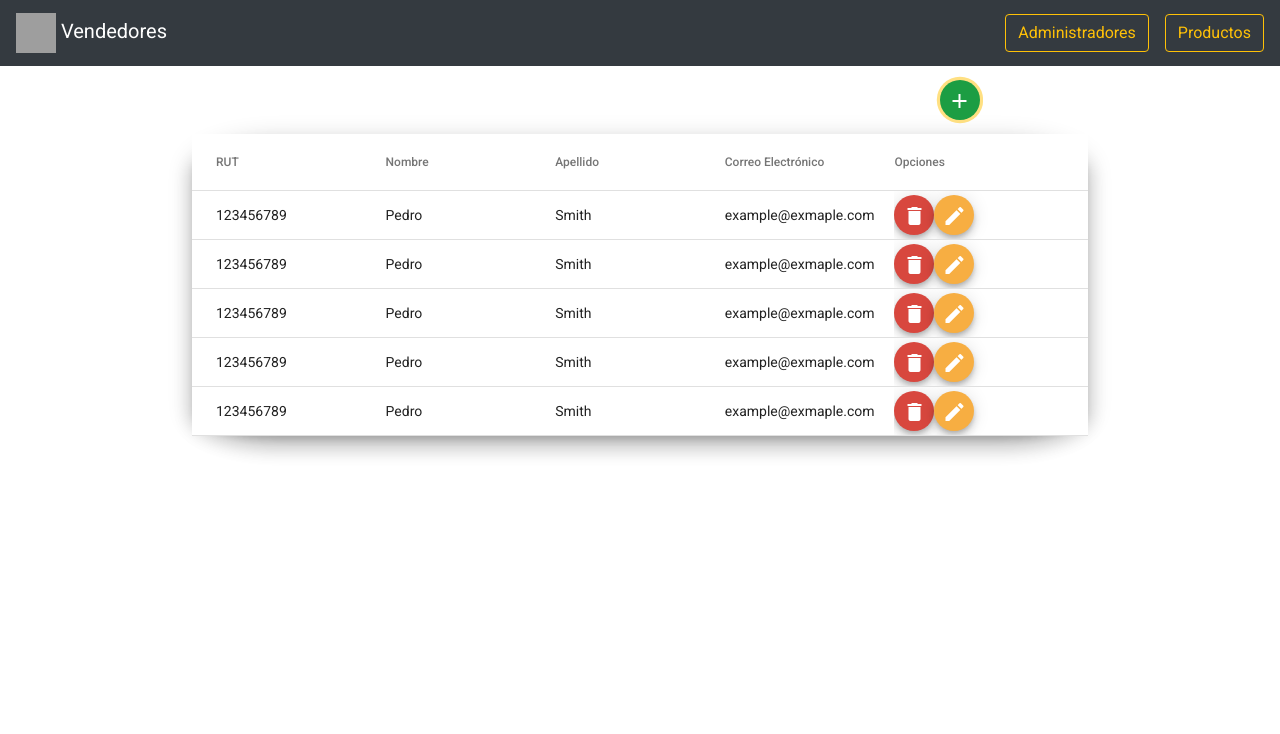
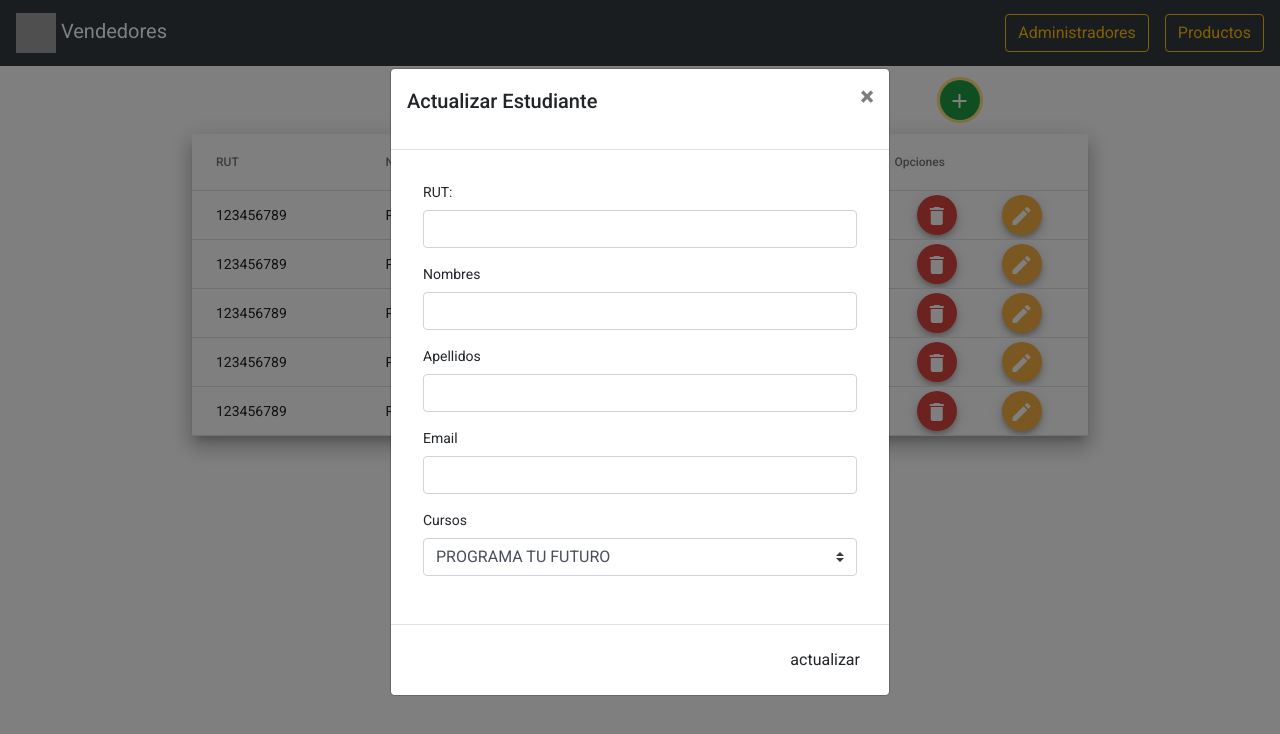
Before and after one commit to cacunae/ProyectoFinal, an Angular app: page /vendedores in a window 1280 px wide. Both pictures are taken after a click on the button "add". Shown: the top 734 px of the page. Built offline with nearby package versions, Linux system fonts and the light colour scheme; grey boxes are pictures that could not be loaded.

Commit message:
añadidos de ultima hora

```diff
--- a/src/app/componentes/vendedor/vendedor.component.html
+++ b/src/app/componentes/vendedor/vendedor.component.html
@@ -31,17 +31,14 @@
     class="btn btn-outline-warning mat-elevation-z8"
     style="background-color: #1c9d43; color: white"
     href="#contenido"
-    data-toggle="dialog"
+    data-toggle="modal"
     mat-mini-fab
   >
     <mat-icon>add</mat-icon>
   </button>
 </div>
 
-<div
-  style="width: 70%; margin: 1em auto; border-radius: 10%"
-  class="mat-elevation-z12"
->
+<div style="width: 70%; margin: 1em auto" class="mat-elevation-z12">
   <mat-table [dataSource]="estudiantes">
     <ng-container matColumnDef="rut">
       <mat-header-cell *matHeaderCellDef> RUT </mat-header-cell>
@@ -66,20 +63,21 @@
       </mat-cell>
     </ng-container>
     <ng-container matColumnDef="opciones">
-      <mat-header-cell *matHeaderCellDef> Opciones </mat-header-cell>
+      <mat-header-cell style="text-align: center" *matHeaderCellDef>
+        Opciones
+      </mat-header-cell>
       <mat-cell *matCellDef="let estudiante; index as i">
         <button
           mat-mini-fab
-          style="background-color: #d8473e"
+          style="background-color: #d8473e; margin: auto"
           (click)="eliminar(i)"
         >
           <mat-icon>delete</mat-icon>
         </button>
 
         <button
-          style="background-color: #f7ae42; color: white"
+          style="background-color: #f7ae42; color: white; margin: auto"
           (click)="modificar(i)"
-          href="#contenido"
           data-toggle="modal"
           mat-mini-fab
         >
@@ -91,3 +89,79 @@
     <mat-row *matRowDef="let myRowData; columns: columnasAMostrar"></mat-row>
   </mat-table>
 </div>
+
+<div class="text-right mt-4">
+  <div>
+    <div
+      class="modal fade"
+      id="contenido"
+      style="margin-top: 40px; margin-bottom: 30px"
+    >
+      <div class="modal-dialog text-center">
+        <div class="modal-content">
+          <!--encabezado del modal-->
+          <div class="modal-header">
+            <h2 class="modal-title">Actualizar Estudiante</h2>
+            <button
+              type="button"
+              class="close"
+              data-dismiss="modal"
+              aria-hidden="true"
+            >
+              &times;
+            </button>
+          </div>
+          <!--cuerpo del modal-->
+          <div class="modal-body">
+            <form class="text-left p-3">
+              <div class="form-group">
+                <label class="" for="rut">RUT:</label>
+                <input class="form-control" type="text" name="rut" id="rut" />
+              </div>
+              <div class="form-group">
+                <label class="" for="nombres">Nombres</label>
+                <input
+                  class="form-control"
+                  type="text"
+                  name="nombres"
+                  id="nombres"
+                />
+              </div>
+              <div class="form-group">
+                <label class="" for="apellidos"> Apellidos </label>
+                <input
+                  class="form-control"
+                  type="text"
+                  name="apellidos"
+                  id="apellidos"
+                />
+              </div>
+              <div class="form-group">
+                <label class="" for="correo">Email</label>
+                <input
+                  class="form-control"
+                  type="email"
+                  name="correo"
+                  id="correo"
+                />
+              </div>
+              <div class="form-group">
+                <label class="" for="idCurso">Cursos</label>
+                <select class="custom-select" name="cambios.idCurso">
+                  <option disabled>Seleccione:</option>
+                  <option value="PROGRAMA TU FUTURO">PROGRAMA TU FUTURO</option>
+                </select>
+              </div>
+            </form>
+          </div>
+          <!--footer-->
+          <div class="modal-footer">
+            <button class="btn BtnDefault" type="reset" data-dismiss="modal">
+              actualizar
+            </button>
+          </div>
+        </div>
+      </div>
+    </div>
+  </div>
+</div>
```
